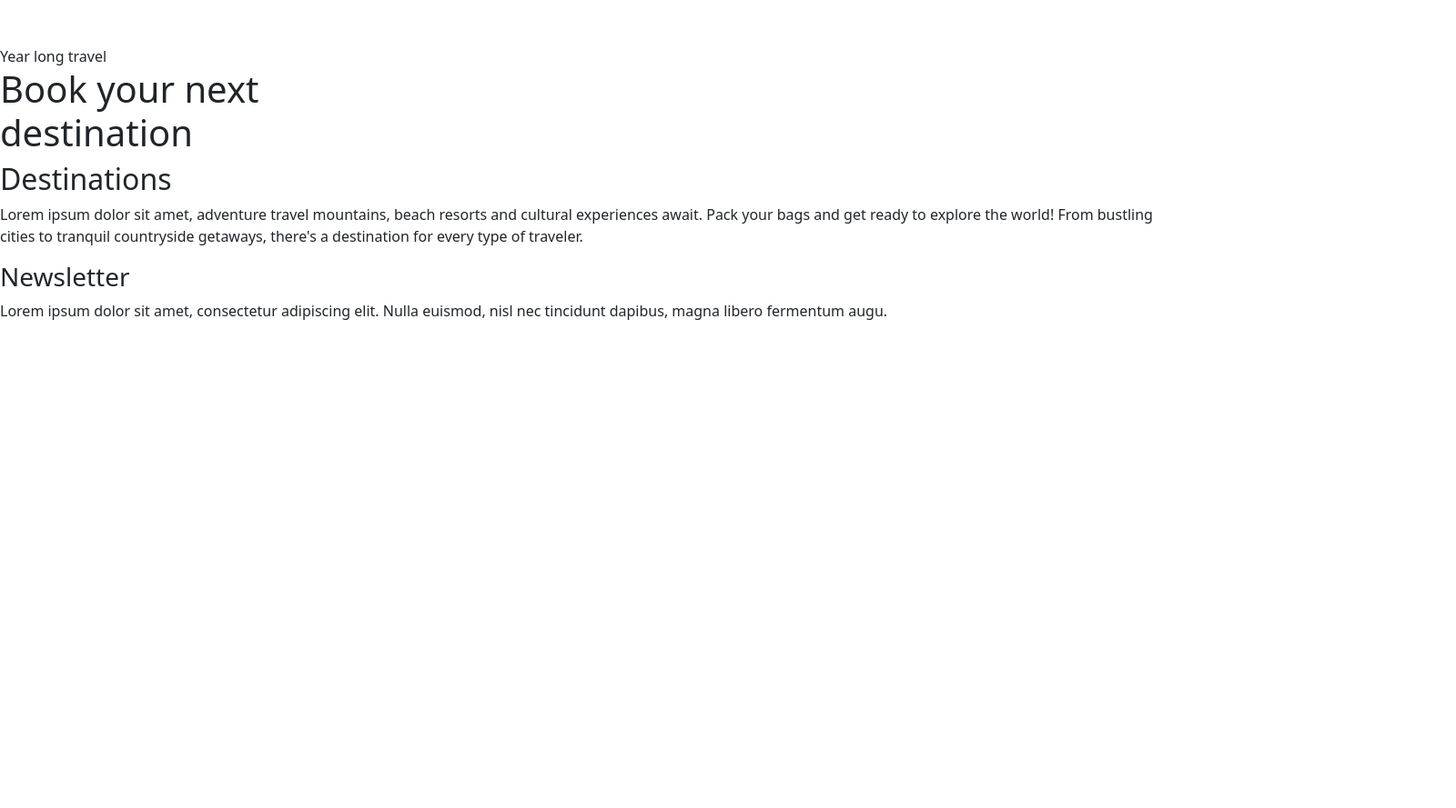
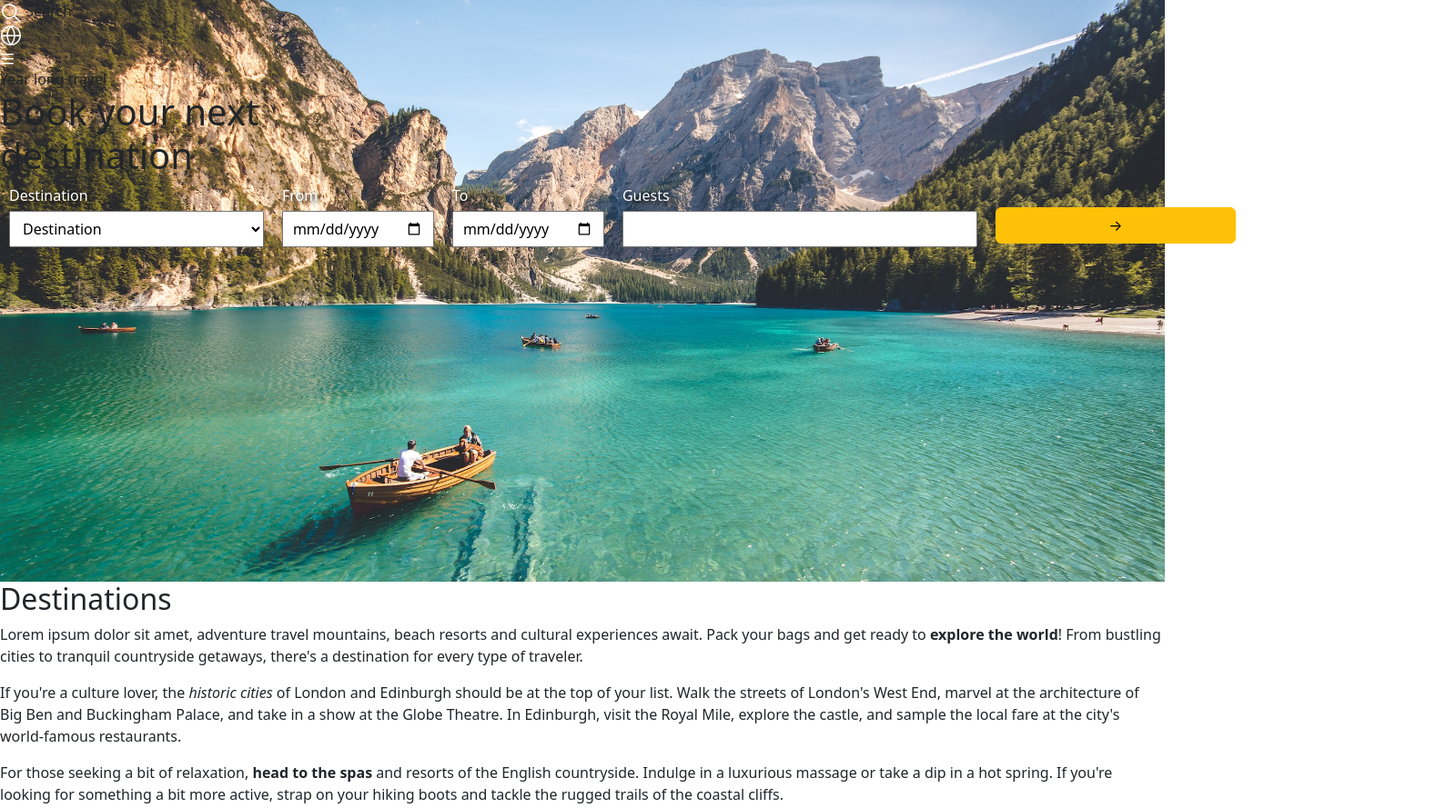
Before and after one commit to agnijaravdo/travel-agency, a plain HTML site: page index.html in a window 1280 px wide. Shown: the top 889 px of the page at 91% size, 1600 px wide, since content can reach past the window. Before the commit the page ends 800 px from the top, so only its background shows below. Drawn offline with nearby package versions, Linux system fonts and the light colour scheme.

Commit message:
add html structure and header styles

```diff
--- a/css/header.css
+++ b/css/header.css
@@ -0,0 +1,102 @@
+header {
+    background: url('/travel-agency/images/header.jpg') center / cover no-repeat;
+    height: 80vh;
+}
+
+form {
+    display: flex;
+    flex-direction: column;
+    align-items: center;
+}
+
+.form-items {
+    display: flex;
+    flex-direction: column;
+    align-items: center;
+    width: 100%;
+}
+
+.input-item-row {
+    display: flex;
+    flex-direction: row;
+    width: 100%;
+    justify-content: center;
+}
+
+.input-item {
+    margin-bottom: 10px;
+    flex-grow: 1;
+}
+
+.input-item > input, select {
+    width: 100%;
+    height: 40px;
+    padding: 0 10px;
+    box-sizing: border-box;
+}
+
+.input-item:last-child {
+    margin-bottom: 0;
+}
+
+.input-item label {
+    display: block;
+    color: white;
+    text-shadow: 2px 2px 4px black;
+    margin-bottom: 5px;
+}
+
+button {
+    width: 100%;
+    height: 40px;
+    border-radius: 20px;
+    background-color: rgb(227 191 11);
+    display: flex;
+    justify-content: center;
+    align-items: center;
+    cursor: pointer;
+    margin-top: 20px;
+    box-sizing: border-box;
+}
+
+/* big screens */
+@media (width >= 768px) {
+    .form-items {
+        flex-direction: row;
+        justify-content: center;
+        align-items: center;
+    }
+
+    .input-item {
+        margin: 0 10px;
+    }
+
+    button {
+        margin-top: 20px;
+        width: 150%;
+    }
+
+    .input-item-row {
+        width: auto;
+    }
+}
+
+/* small screens */
+@media (width <= 767px) {
+    .form-items {
+        flex-direction: column;
+        align-items: center;
+    }
+
+    .input-item {
+        width: 100%;
+    }
+
+    .input-item-row .input-item {
+        margin-right: 5px;
+    }
+
+    .input-item-row .input-item:last-child {
+        margin-right: 0;
+    }
+}
--- a/index.html
+++ b/index.html
@@ -1,29 +1,28 @@
 <!DOCTYPE html>
 <html lang="en">
+
 <head>
   <meta charset="utf-8">
   <meta name="viewport" content="width=device-width, initial-scale=1">
   <title>Travel agency: Homepage</title>
   <meta name="description" content="Travel agency: Homepage">
   <meta name="author" content="You">
-    <link
-      href="https://cdn.jsdelivr.net/npm/bootstrap@5.2.3/dist/css/bootstrap.min.css"
-      rel="stylesheet"
-      integrity="sha384-rbsA2VBKQhggwzxH7pPCaAqO46MgnOM80zW1RWuH61DGLwZJEdK2Kadq2F9CUG65"
-      crossorigin="anonymous"
-    >
-    <link
-      href="https://fonts.googleapis.com/css?family=Dancing+Script&family=Montserrat:400,700&&display=swap"
-      rel="stylesheet"
-    >
+  <link href="https://cdn.jsdelivr.net/npm/bootstrap@5.2.3/dist/css/bootstrap.min.css" rel="stylesheet"
+    integrity="sha384-rbsA2VBKQhggwzxH7pPCaAqO46MgnOM80zW1RWuH61DGLwZJEdK2Kadq2F9CUG65" crossorigin="anonymous">
+  <link href="https://fonts.googleapis.com/css?family=Dancing+Script&family=Montserrat:400,700&&display=swap"
+    rel="stylesheet">
   <link href="./css/header.css" rel="stylesheet" type="text/css">
   <link href="./css/destinations.css" rel="stylesheet" type="text/css">
   <link href="./css/footer.css" rel="stylesheet" type="text/css">
 </head>
+
 <body>
   <header>
     <div>
-        <!-- Search -->
+      <div class="search">
+        <img src="./icons/search-white.svg" alt="Search">
+        Search
+      </div>
       <img src="./icons/globe-white.svg" alt="Logo">
       <div>
         <img src="./icons/three-bars-white.svg" alt="Menu">
@@ -35,7 +34,39 @@
         Book your next<br>
         destination
       </h1>
-        <!-- Booking form -->
+      <form class="form">
+        <div class="form-items">
+          <div class="input-item">
+            <label>Destination</label>
+            <select id="destination" name="destination">
+              <option value="none" selected disabled hidden>Destination</option>
+              <option value="paris">Paris</option>
+              <option value="tokyo">Tokyo</option>
+              <option value="sydney">Sydney</option>
+              <option value="sanFrancisco">San Francisco</option>
+            </select>
+          </div>
+          <div class="input-item-row">
+            <div class="input-item">
+              <label for="dateFrom">From</label>
+              <input type="date" id="dateFrom" name="dateFrom">
+            </div>
+            <div class="input-item">
+              <label for="dateTo">To</label>
+              <input type="date" id="dateTo" name="dateTo">
+            </div>
+          </div>
+          <div class="input-item">
+            <label for="guests">Guests</label>
+            <input type="number" id="guests" name="guests">
+          </div>
+          <div class="input-item">
+            <button class="btn btn-warning" type="submit">
+              →
+            </button>
+          </div>
+        </div>
+      </form>
     </div>
   </header>
   <section>
@@ -44,19 +75,39 @@
       <p>
         Lorem ipsum dolor sit amet, adventure travel mountains, beach
         resorts and cultural experiences await. Pack your bags and get
-          ready to explore the world! From bustling cities to tranquil
+        ready to <b>explore the world</b>! From bustling cities to tranquil
         countryside getaways, there's a destination for every type of
         traveler.
       </p>
-        <!-- remaining text -->
+      <p>
+        If you're a culture lover, the <i>historic cities</i> of London and Edinburgh should be at the top of your list.
+        Walk the streets of London's West End, marvel at the architecture of Big Ben and Buckingham Palace, and take in
+        a show at the Globe Theatre.
+        In Edinburgh, visit the Royal Mile, explore the castle, and sample the local fare at the city's world-famous
+        restaurants.
+      </p>
+      <p>
+        For those seeking a bit of relaxation, <b>head to the spas</b> and
+        resorts of the English countryside. Indulge in a luxurious
+        massage or take a dip in a hot spring. If you're looking for
+        something a bit more active, strap on your hiking boots and
+        tackle the rugged trails of the coastal cliffs.
+      </p>
     </div>
     <div>
-        <!-- Destinations -->
+      <img src="./images/destinations/paris.jpg" alt="Paris">
+      <img src="./images/destinations/san-francisco.jpg" alt="San Francisco">
+      <img src="./images/destinations/sydney.jpg" alt="Sydney">
+      <img src="./images/destinations/tokyo.jpg" alt="Tokyo">
     </div>
   </section>
   <footer>
-      <!-- links -->
-      <!-- newsletter form -->
+    <div>
+      <a href="">Home</a>
+      <a href="">Destinations</a>
+      <a href="">About</a>
+      <a href="">Contact</a>
+    </div>
     <div>
       <h3>Newsletter</h3>
       <p>
@@ -64,6 +115,11 @@
         euismod, nisl nec tincidunt dapibus, magna libero fermentum augu.
       </p>
     </div>
+    <form>
+      <input type="email" id="email" name="email" placeholder="Email">
+      <button type="button" class="btn btn-success">Subscribe →</button>
+    </form>
   </footer>
 </body>
+
 </html>
```
Lines whose indentation alone changed are shown as unchanged.
